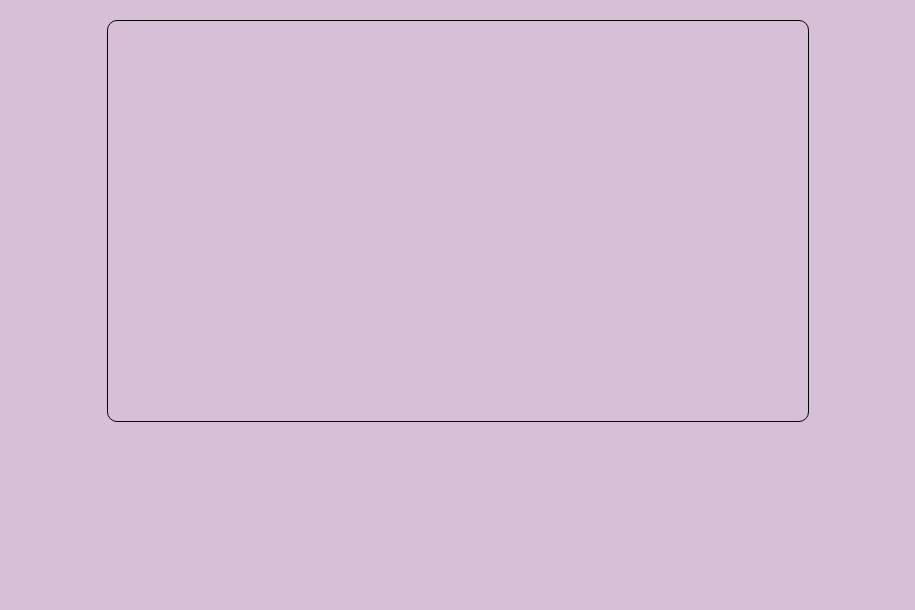
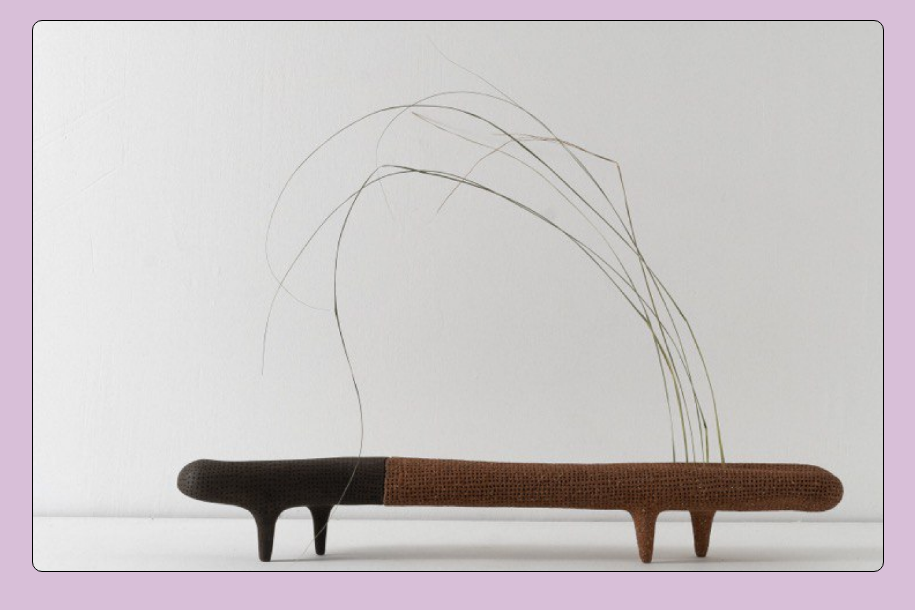
Before and after one commit to severuna/backList, a plain HTML site: page index.html in a window 1280 px wide. Shown: the whole page, without its empty margins (182-1097 px from the left). Drawn offline with Linux system fonts and the light colour scheme.

Commit message:
create func for show images with interval & style edits

```diff
--- a/script/index.js
+++ b/script/index.js
@@ -1,6 +1,12 @@
 const backImageArr = [
-    '/images/banner_01.png',
-    '/images/banner_02.png',
-    '/images/banner_03.png',
-    '/images/banner_04.png'
-]
+    './images/banner_01.png',
+    './images/banner_02.png',
+    './images/banner_03.png',
+];
+const container = document.querySelector('.container');
+const showBackImage = () => {
+    let i = Math.floor(Math.random()*backImageArr.length);
+    container.style.backgroundImage = `url('${backImageArr[i]}')`;
+    setTimeout(showBackImage,2500);
+}
+window.onload = showBackImage;
--- a/styles/index.css
+++ b/styles/index.css
@@ -8,11 +8,12 @@ html {
     padding: 0;
 }
 .container {
+    display: flex;
     margin: 2rem auto;
     border: 1px solid black;
     border-radius: 1rem;
-    width: 70rem;
-    height: 40rem;
-    background-size: contain;
+    width: 85rem;
+    height: 55rem;
+    background-size: cover;
     background-repeat: no-repeat;
 }
```
Also changed, not shown: 1 other file.
